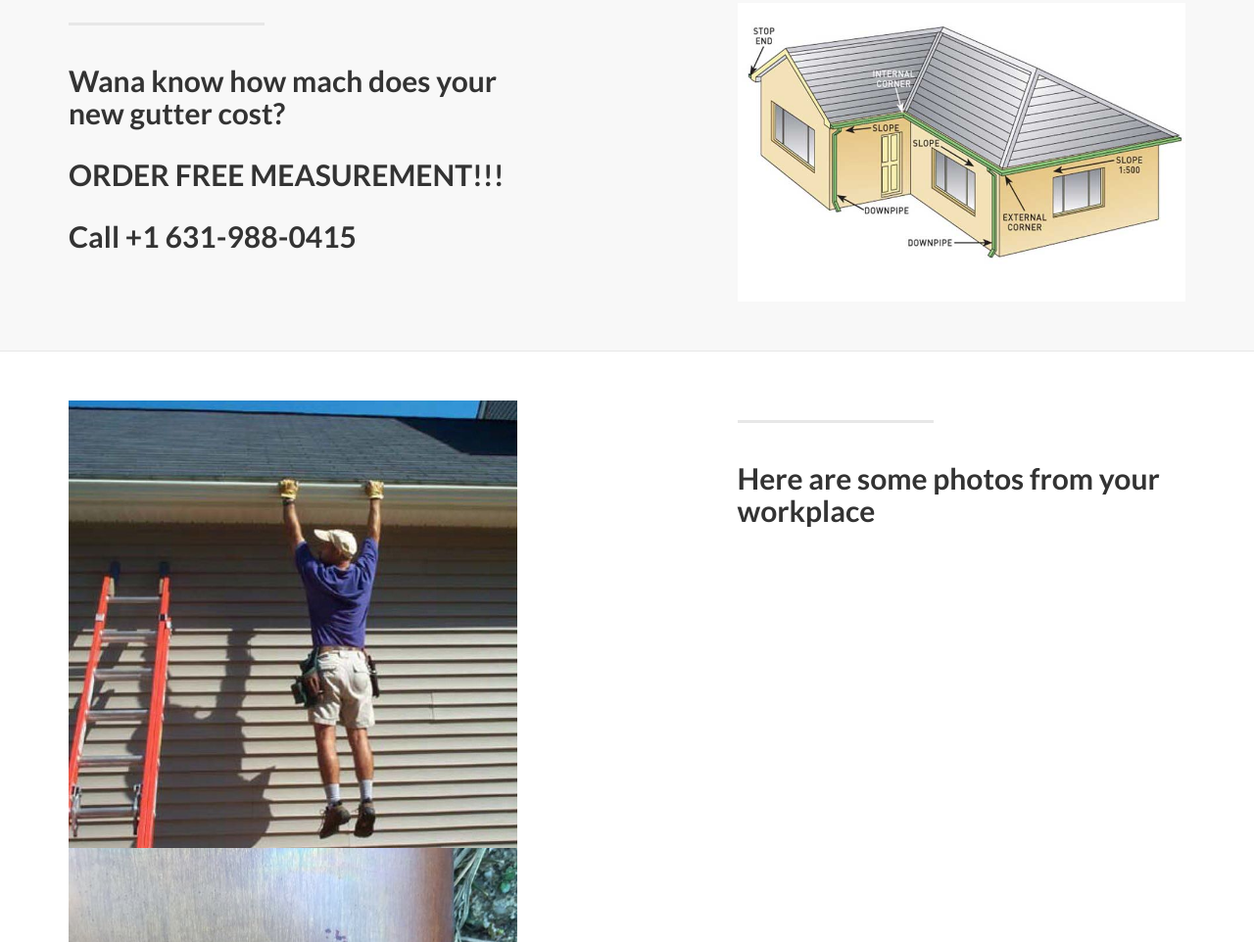
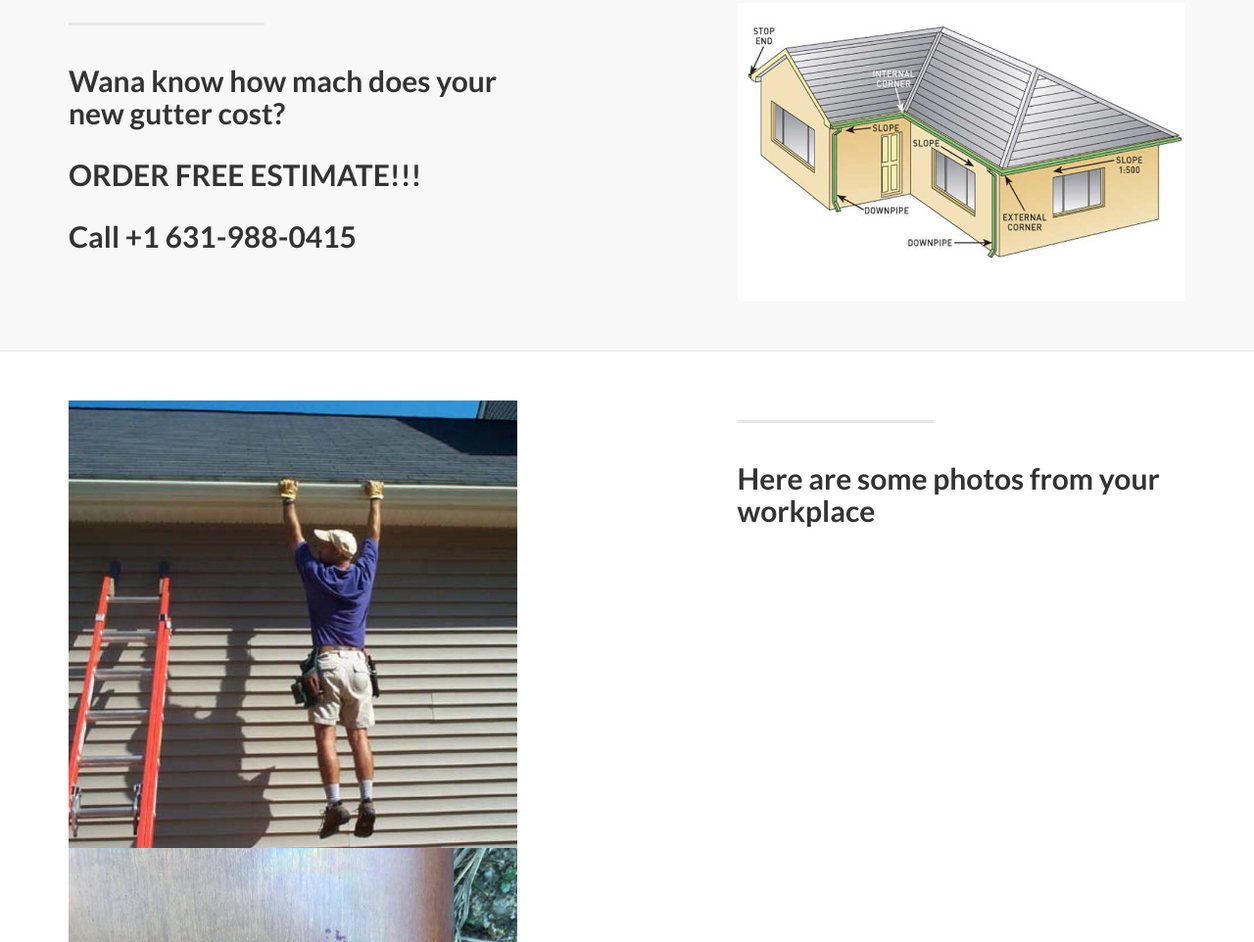
Before and after one commit to SalavatSM/SalavatSM.github., a plain HTML site: page index.html in a window 1280 px wide. Shown: the part 778-1740 px from the top of the page at 98% size. Drawn offline with Linux system fonts and the light colour scheme.

Commit message:
var4
Sait Nur

```diff
--- a/index.html
+++ b/index.html
@@ -88,7 +88,7 @@
                     <hr class="section-heading-spacer">
                     <div class="clearfix"></div>
                     <h2 class="section-heading">Wana know how mach does your new gutter cost?<br></h2>
-                    <h2 class="section-heading">ORDER FREE MEASUREMENT!!!<br></h2>
+                    <h2 class="section-heading">ORDER FREE ESTIMATE!!!<br></h2>
                     <h2 class="section-heading">Call +1 631-988-0415<br></h2>
                 </div>
                 <div class="col-lg-5 col-lg-offset-2 col-sm-6">
@@ -115,8 +115,10 @@
                 <div class="col-lg-5 col-sm-pull-6  col-sm-6">
                     <img class="img-responsive" src="img/for_gal (1).jpg" alt="">
                     <img class="img-responsive" src="img/for_gal (2).jpg" alt="">
+                    <img class="img-responsive" src="img/12345.jpg" alt="">
                 </div>
             </div>
+
 
         </div>
         <!-- /.container -->
```
